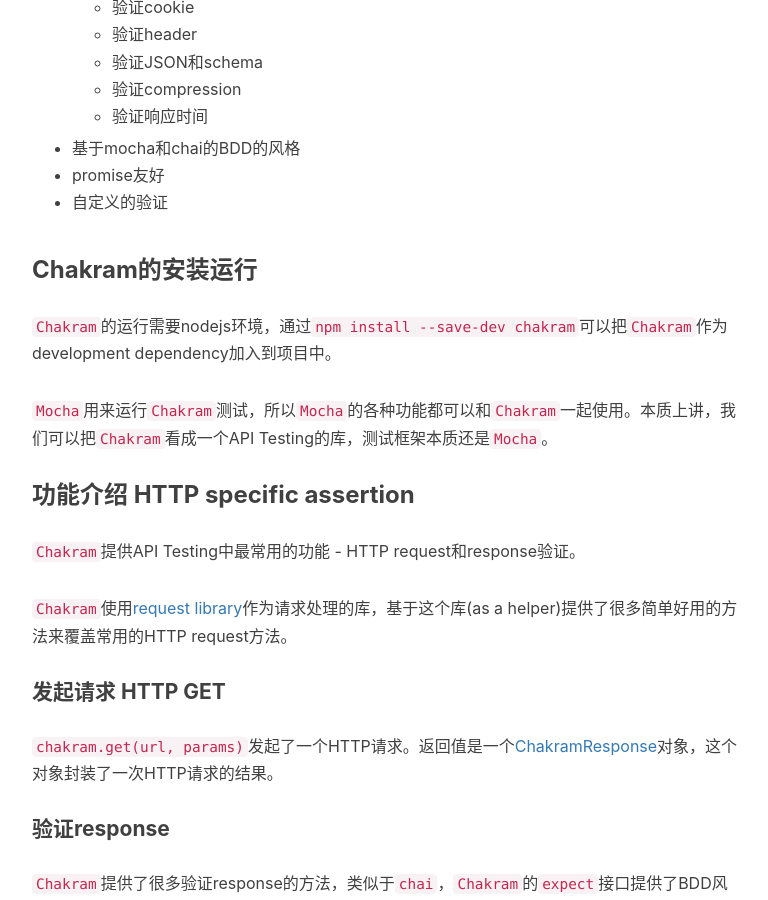
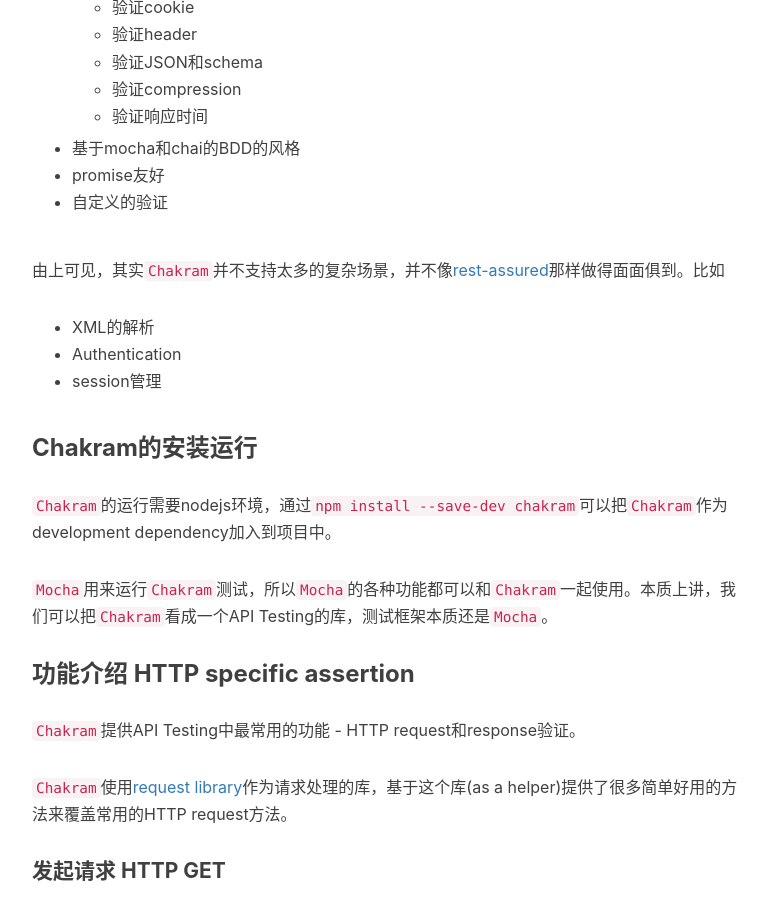
Before and after one commit to DanteYu/DanteYu.github.io, a Jekyll site: the page built from _posts/2017-11-05-Chakram.markdown, in a window 1280 px wide and 900 px high, scrolled down 1073 px. Shown: the whole window, without its empty margins (233-1001 px from the left). Built offline with Jekyll 4.4.1, drawn with Linux system fonts in a browser that asks for light colours; nearby versions of some CDN libraries; comment, search, counter and statistics services are not loaded.

Commit message:
update chakram

```diff
--- a/_posts/2017-11-05-Chakram.markdown
+++ b/_posts/2017-11-05-Chakram.markdown
@@ -30,6 +30,11 @@
 * 基于mocha和chai的BDD的风格
 * promise友好
 * 自定义的验证
+
+由上可见，其实`Chakram`并不支持太多的复杂场景，并不像[rest-assured](https://github.com/rest-assured/rest-assured/wiki/Usage)那样做得面面俱到。比如
+* XML的解析
+* Authentication
+* session管理
 
 ### Chakram的安装运行
 
```
